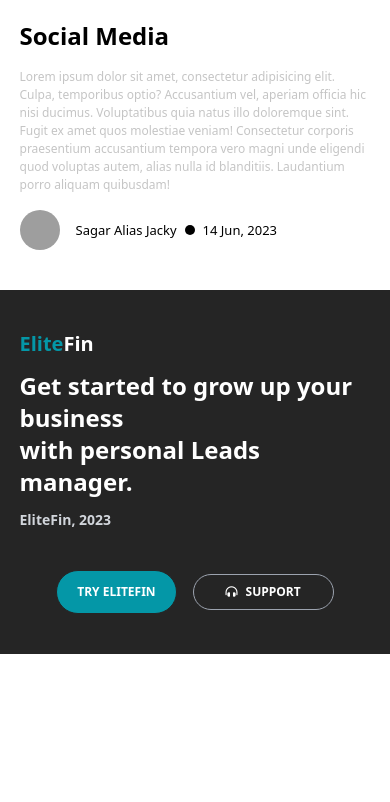
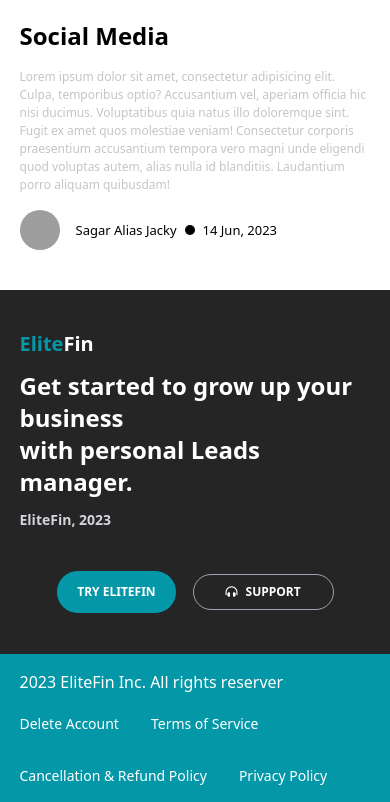
Before and after one commit to ornob90/blog-landing-page, a plain HTML site: page index.html in a window 390 px wide. Shown: the part 522-1324 px from the top of the page. Before the commit the page ends 1176 px from the top, so only its background shows below. Drawn offline with nearby package versions, Linux system fonts and the light colour scheme; grey boxes are pictures that could not be loaded.

Commit message:
responsive second footer complete

```diff
--- a/index.html
+++ b/index.html
@@ -95,7 +95,7 @@
     </main>
     <footer class="bg-dark">
       <section
-        class="min-h-[350px] py-10 mt-10 w-[90%] mx-auto flex flex-col md:flex-row justify-evenly items-center md:justify-between"
+        class="min-h-[300px] py-10 mt-10 w-[90%] mx-auto flex flex-col md:flex-row justify-evenly items-center md:justify-between"
       >
         <div class="flex flex-col md:justify-evenly md:items-start gap-3">
           <h3 class="text-white text-xl md:text-lg lg:text-xl font-bold">
@@ -126,6 +126,17 @@
           </button>
         </div>
       </section>
+      <section
+        class="min-h-[50px] w-full bg-primary text-white grid grid-cols-1 md:grid-cols-2 md:items-center px-[5%] gap-5 md:gap-0 py-4"
+      >
+        <p>2023 EliteFin Inc. All rights reserver</p>
+        <ul class="flex md:justify-end gap-8 text-sm flex-wrap">
+          <li>Delete Account</li>
+          <li>Terms of Service</li>
+          <li>Cancellation & Refund Policy</li>
+          <li>Privacy Policy</li>
+        </ul>
+      </section>
     </footer>
   </body>
 </html>
```
